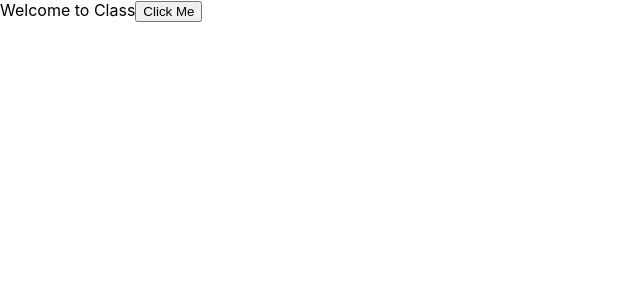
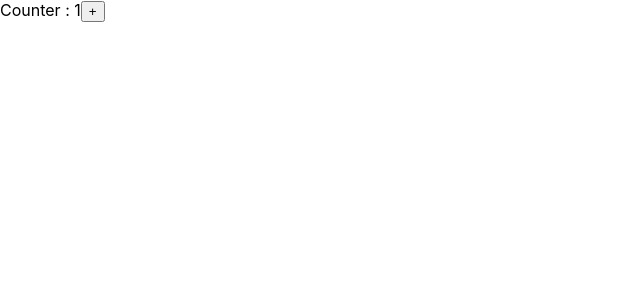
Before and after one commit to its-ankur/Full-Stack-Development, a React (Create React App) app in the folder reactcollage/: page / in a window 1280 px wide. Shown: the top 300 px of the page, without its empty margins (0-640 px from the left). Built offline with nearby package versions, Linux system fonts and the light colour scheme.

Commit message:
state management

```diff
--- a/reactcollage/src/App.tsx
+++ b/reactcollage/src/App.tsx
@@ -3,6 +3,9 @@ import logo from "./logo.svg";
 import "./App.css";
 import Greet from "./Greet";
 import GreetClass from "./GreetClass";
+import Counter from "./Counter";
+import CounterClass from "./CounterClass";
+import CTimer from "./CTimer";
 
 const ClickHandler1 = () => {
   console.log("Click handler 1");
@@ -13,10 +16,13 @@ const ClickHandler2 = () => {
 function App() {
   return (
     <div>
+      {/* <CTimer initial={50}/> */}
       {/* <Greet myClick={ClickHandler1} value="Code" data={10} />
       <Greet myClick={ClickHandler2} value="React" data={20} />
       <Greet value="TypeScript" data={30} /> */}
-      <GreetClass value="Class"/>
+      {/* <GreetClass value="Class"/> */}
+      {/* <Counter/> */}
+      <CounterClass/>
     </div>
   );
 }
--- /dev/null
+++ b/reactcollage/src/CTimer.tsx
@@ -0,0 +1,21 @@
+import exp from "constants";
+import React,{Component} from "react";
+type TimerProps={
+    initial:number;
+}
+export default class CTimer extends Component<TimerProps>{
+    state={data:this.props.initial};
+    constructor(props:TimerProps){
+        super(props);
+        setInterval(()=>{
+            this.setState({data:this.state.data+1});
+        },1000);
+    }
+    render() {
+        return (
+            <div>
+                Counter : {this.state.data}
+            </div>
+        )
+    }
+}
--- /dev/null
+++ b/reactcollage/src/Counter.tsx
@@ -0,0 +1,15 @@
+import { useState } from "react";
+
+const Counter=()=>{
+    const [counter,setCounter]=useState(0);
+    const clickHandler=()=>{
+        setCounter(counter+1);
+        console.log("Counter : ",counter)
+    }
+    return(
+        <div>Counter : {counter}
+        <button onClick={clickHandler}>+</button>
+        </div>
+    )
+}
+export default Counter;
--- /dev/null
+++ b/reactcollage/src/CounterClass.tsx
@@ -0,0 +1,24 @@
+import { count } from "console";
+import React,{Component} from "react";
+type CounterState={
+    counter:number;
+};
+export default class CounterClass extends Component<any,CounterState>{
+    state={counter:1};
+    clickHandler=()=>{
+        this.setState((prevState)=>({counter:prevState.counter+1}));
+        this.setState((prevState)=>({counter:prevState.counter+1}));
+        this.setState((prevState)=>({counter:prevState.counter+1}));
+        // this.setState({counter:this.state.counter+1});
+        // this.setState({counter:this.state.counter+1});
+        console.log("Counter : ",this.state.counter);
+    }
+    render() {
+        return (
+            <div>
+                Counter : {this.state.counter}
+                <button onClick={this.clickHandler}>+</button>
+            </div>
+        );
+    }
+}
```
